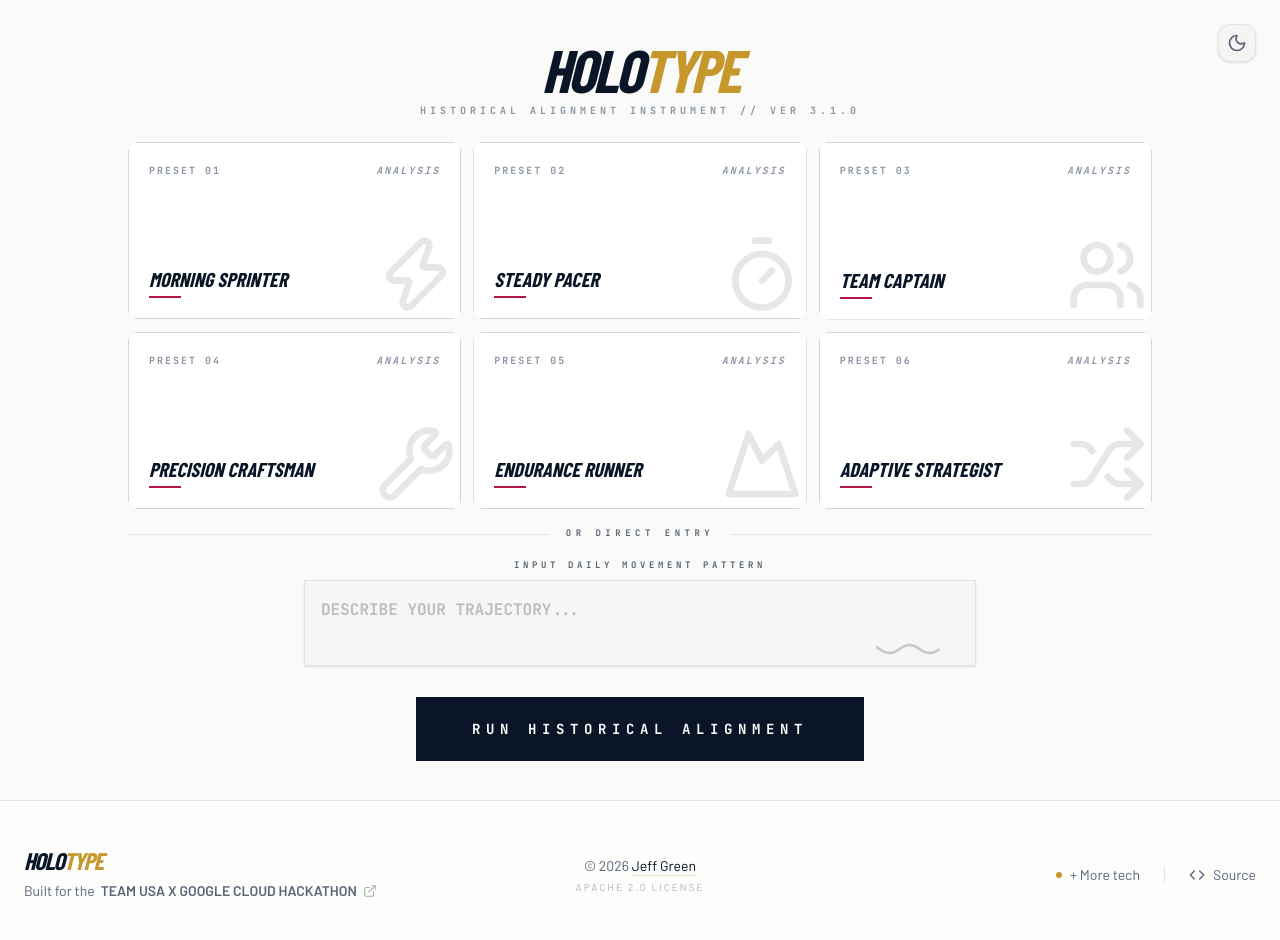
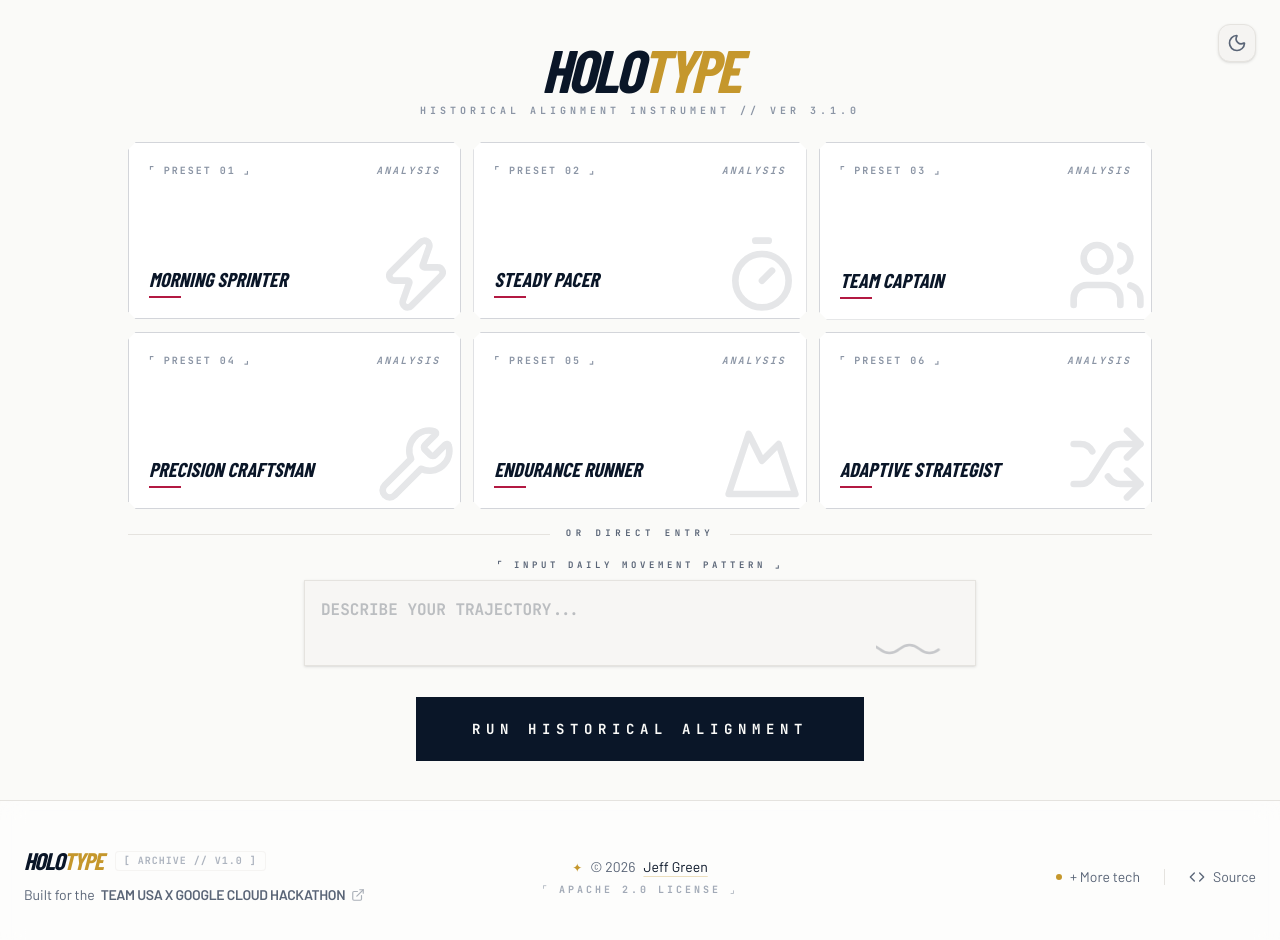
Before and after one commit to jeffgreendesign/holo-type, a Next.js app: page / in a window 1280 px wide. Shown: the top 940 px of the page. Built offline with nearby package versions, Linux system fonts and the light colour scheme.

Commit message:
feat: integrate high-fidelity archival aesthetic into UI and add style guide

```diff
--- a/app/components/ArchetypeGenerator.tsx
+++ b/app/components/ArchetypeGenerator.tsx
@@ -751,7 +751,7 @@ export default function ArchetypeGenerator() {
                       <preset.icon className="absolute bottom-1 right-1 w-14 h-14 md:w-20 md:h-20 opacity-10 dark:opacity-5 transition-transform duration-500 group-hover:scale-110 group-hover:opacity-14" />
                                           <div className="relative h-full p-3 md:p-5 flex flex-col justify-between">
                                             <div className="flex justify-between items-start">
-                                              <span className="text-[8px] md:text-[10px] font-bold tracking-[0.2em] text-text-tertiary uppercase">PRESET 0{i+1}</span>
+                                              <span className="text-[8px] md:text-[10px] font-bold tracking-[0.2em] text-text-tertiary uppercase">⌜ PRESET 0{i+1} ⌟</span>
                                               <span className="text-[8px] md:text-[10px] font-bold tracking-[0.2em] text-text-tertiary uppercase italic">ANALYSIS</span>
                                             </div>
                                             <div className="flex flex-col">
@@ -774,7 +774,7 @@ export default function ArchetypeGenerator() {
                 </div>
 
                 <div className="w-full max-w-2xl mx-auto space-y-2">
-                  <label htmlFor="userInput" className="block text-[9px] font-bold uppercase tracking-[0.4em] text-text-secondary text-center">INPUT DAILY MOVEMENT PATTERN</label>
+                  <label htmlFor="userInput" className="block text-[9px] font-bold uppercase tracking-[0.4em] text-text-secondary text-center">⌜ INPUT DAILY MOVEMENT PATTERN ⌟</label>
                   <div className="relative group">
                     <motion.div
                       animate={isFlashActive ? {
@@ -897,7 +897,9 @@ export default function ArchetypeGenerator() {
                 <div className="text-center space-y-6 animate-in fade-in slide-in-from-bottom-4 duration-700 delay-300">
                   <p className="text-text-main font-narrative text-lg md:text-[17px] leading-[1.6] font-normal opacity-90 max-w-[60ch] mx-auto">{lens === "paralympic" ? archetype.narrative.paralympic : archetype.narrative.olympic}</p>
                   <div className="inline-flex items-center gap-4 px-5 py-2.5 bg-bg-card border border-border-subtle rounded-full">
-                    <span className="text-[11px] font-bold uppercase tracking-[0.3em] text-text-tertiary">Archival Context Locked</span>
+                    <span className="text-[11px] font-bold uppercase tracking-[0.3em] text-text-tertiary flex items-center gap-2">
+                      <span className="text-accent-gold">⎔</span> Archival Context Locked
+                    </span>
                     <span className="text-sm font-display font-bold uppercase italic text-accent-red">{archetype.era}</span>
                   </div>
                 </div>
@@ -908,7 +910,7 @@ export default function ArchetypeGenerator() {
                       {vectorCopied ? <Check className="w-4 h-4" /> : <Clipboard className="w-4 h-4" />}
                       {vectorCopied ? "COPIED" : "COPY VECTOR"}</button>
                     <button onClick={() => setIsShareModalOpen(true)} className="h-12 flex items-center justify-center gap-3 bg-bg-card border border-border-subtle text-[10px] font-bold uppercase tracking-[0.2em] text-text-secondary hover:text-text-main transition-all active:scale-[0.95]">
-                      <Share2 className="w-4 h-4" />TRANSMIT</button>
+                      <span className="text-accent-gold text-lg">⬢</span>TRANSMIT</button>
                   </div>
                   <button onClick={handleReset} className="mt-8 self-center text-text-tertiary font-bold uppercase tracking-[0.3em] text-[10px] hover:text-accent-red transition-colors flex items-center gap-3 group">
                     <RotateCcw className="w-4 h-4 group-hover:rotate-[-45deg] transition-transform" />RESET DIAGNOSTIC INSTRUMENT</button>
--- a/app/components/Footer.tsx
+++ b/app/components/Footer.tsx
@@ -28,9 +28,14 @@ export const Footer = () => {
       <div className="max-w-7xl mx-auto flex flex-col md:flex-row items-center justify-between gap-8 text-sm font-body">
 
         {/* Left: Project & Hackathon */}
-        <div className="flex flex-col items-center md:items-start gap-2">
-          <div className="font-display font-bold italic text-2xl tracking-tighter text-text-main uppercase leading-none">
-            HOLO<span className="text-accent-gold">TYPE</span>
+        <div className="flex flex-col items-center md:items-start gap-3">
+          <div className="flex items-center gap-3">
+            <div className="font-display font-bold italic text-2xl tracking-tighter text-text-main uppercase leading-none">
+              HOLO<span className="text-accent-gold">TYPE</span>
+            </div>
+            <code className="text-[10px] text-text-tertiary opacity-70 px-2 py-0.5 border border-border-subtle/50 bg-bg-card/20 rounded-sm uppercase tracking-widest hidden sm:block">
+              [ ARCHIVE // V1.0 ]
+            </code>
           </div>
           <a
             href="https://vibecodeforgoldwithgoogle.devpost.com/"
@@ -38,18 +43,19 @@ export const Footer = () => {
             rel="noopener noreferrer"
             className="text-text-secondary hover:text-accent-navy transition-colors flex items-center gap-1.5 group"
           >
-            Built for the <span className="font-semibold">TEAM USA X GOOGLE CLOUD HACKATHON</span>
+            Built for the <span className="font-semibold tracking-tight">TEAM USA X GOOGLE CLOUD HACKATHON</span>
             <ExternalLink className="w-3.5 h-3.5 opacity-50 group-hover:opacity-100" />
           </a>
         </div>
 
         {/* Center: Author & License */}
-        <div className="flex flex-col items-center gap-1 text-center md:absolute md:left-1/2 md:-translate-x-1/2">
-          <p className="text-text-secondary">
+        <div className="flex flex-col items-center gap-1.5 text-center md:absolute md:left-1/2 md:-translate-x-1/2">
+          <p className="text-text-secondary flex items-center gap-2">
+            <span className="text-accent-gold text-xs">✦</span>
             © 2026 <a href="https://www.hirejeffgreen.com/" target="_blank" rel="noopener noreferrer" className="text-text-main hover:text-accent-gold underline underline-offset-4 decoration-accent-gold/30 transition-colors">Jeff Green</a>
           </p>
-          <p className="text-[10px] uppercase tracking-[0.2em] text-text-tertiary opacity-70">
-            Apache 2.0 License
+          <p className="text-[10px] uppercase tracking-[0.3em] text-text-tertiary font-mono opacity-80">
+            ⌜ Apache 2.0 License ⌟
           </p>
         </div>
 
--- a/app/components/LoadingScanner.tsx
+++ b/app/components/LoadingScanner.tsx
@@ -76,16 +76,20 @@ export function LoadingScanner() {
           {/* Status Text (Centered in Ring) */}
           <div className="w-48 text-center px-4">
             <AnimatePresence mode="wait">
-              <motion.p
+              <motion.div
                 key={statusIdx}
                 initial={{ opacity: 0, y: 5 }}
                 animate={{ opacity: 1, y: 0 }}
                 exit={{ opacity: 0, y: -5 }}
                 transition={{ duration: 0.5 }}
-                className="text-[10px] md:text-xs font-bold leading-tight tracking-[0.2em] text-text-main uppercase"
+                className="flex flex-col items-center"
               >
-                {STATUS_STRINGS[statusIdx]}
-              </motion.p>
+                <span className="text-text-main/30 text-[8px] mb-1 leading-none font-bold tracking-widest">⌜ ACCESSING ⌟</span>
+                <p className="text-[10px] md:text-xs font-bold leading-tight tracking-[0.2em] text-text-main uppercase">
+                  {STATUS_STRINGS[statusIdx]}
+                </p>
+                <span className="text-text-main/30 text-[10px] mt-1 leading-none">⬢</span>
+              </motion.div>
             </AnimatePresence>
           </div>
         </figure>
```
Also changed, not shown: .gemini/README_STYLE.md (added).
